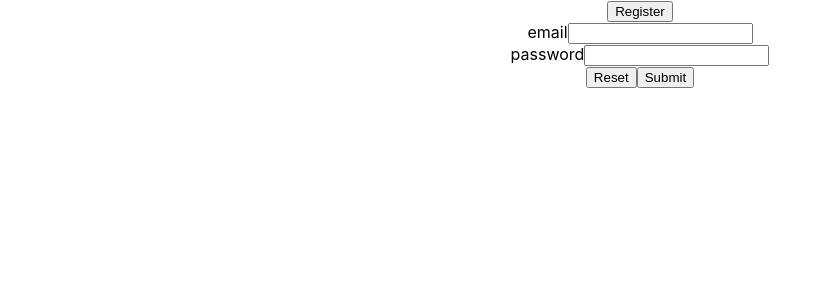
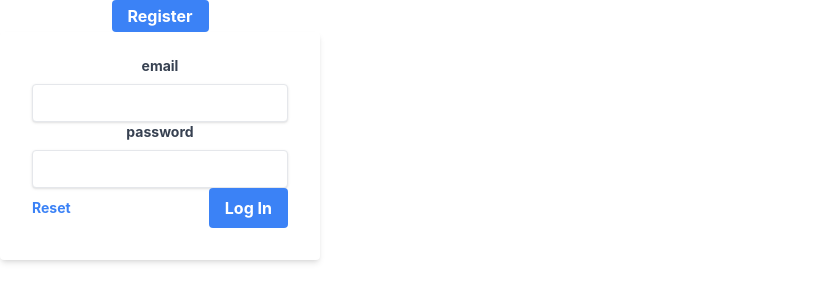
Before and after one commit to KopczewskiMichal/tinder, a React (Create React App) app in the folder front-side/: page / in a window 1280 px wide. Shown: the top 302 px of the page, without its empty margins (0-830 px from the left). Built offline with nearby package versions, Linux system fonts and the light colour scheme.

Commit message:
Tailwind i styl do ekranu logowania

```diff
--- a/front-side/package.json
+++ b/front-side/package.json
@@ -40,5 +40,8 @@
       "last 1 safari version"
     ]
   },
-  "packageManager": "yarn@4.0.2"
+  "packageManager": "yarn@4.0.2",
+  "devDependencies": {
+    "tailwindcss": "^3.4.1"
+  }
 }
--- a/front-side/src/components/Login/FormInput.jsx
+++ b/front-side/src/components/Login/FormInput.jsx
@@ -6,14 +6,18 @@ export default function FormInput ({name, type}) {
 
   return (
     <div>
-      <label htmlFor={name}>{name}</label>
+      <label htmlFor={name}
+      className='block text-gray-700 text-sm font-bold mb-2'
+      >{name}</label>
       <input
+          className='shadow appearance-none border rounded w-full py-2 px-3 text-gray-700 leading-tight focus:outline-none focus:shadow-outline'
           id={name}
           type={type}
           {...formik.getFieldProps(name)}
       />
       {formik.touched[name] && formik.errors[name] ? (
-          <div>{formik.errors[name]}</div>
+          <div className='text-red-500 text-xs italic'
+          >{formik.errors[name]}</div>
       ) : null}
     </div>
   )
--- a/front-side/src/components/Login/LoginDataForm.jsx
+++ b/front-side/src/components/Login/LoginDataForm.jsx
@@ -46,11 +46,19 @@ export default function LoginDataForm () {
 
   return (
     <FormikContext.Provider value={formik}>
-      <form onSubmit={formik.handleSubmit}>
+      <form onSubmit={formik.handleSubmit}
+      className="bg-white shadow-md rounded px-8 pt-6 pb-8 mb-4"
+      >
         <FormInput name="email" type="email"/>
         <FormInput name="password" type="password"/>
-        <button type="reset">Reset</button>
-        <button type="submit">Submit</button>
+        <div
+        className="flex items-center justify-between">
+        <button type="reset"
+        className="inline-block align-baseline font-bold text-sm text-blue-500 hover:text-blue-800">Reset</button>
+        <button type="submit"
+        className="bg-blue-500 hover:bg-blue-700 text-white font-bold py-2 px-4 rounded focus:outline-none focus:shadow-outline"
+        >Log In</button>
+        </div>
       </form>
     </FormikContext.Provider>
   )
--- a/front-side/src/components/Login/LoginPage.jsx
+++ b/front-side/src/components/Login/LoginPage.jsx
@@ -12,8 +12,10 @@ export default function LoginPage () {
   }
 
   return (
-    <div>
+    <div
+    className="w-full max-w-xs">
       <button
+      className="bg-blue-500 hover:bg-blue-700 text-white font-bold py-1 px-4 rounded"
       onClick={()=> goToRegisterPage()}
       >Register</button>
       <LoginDataForm />
--- a/front-side/src/index.css
+++ b/front-side/src/index.css
@@ -1,3 +1,8 @@
+@tailwind base;
+@tailwind components;
+@tailwind utilities;
+
+
 body {
   margin: 0;
   font-family: -apple-system, BlinkMacSystemFont, 'Segoe UI', 'Roboto', 'Oxygen',
--- /dev/null
+++ b/front-side/tailwind.config.js
@@ -0,0 +1,10 @@
+/** @type {import('tailwindcss').Config} */
+module.exports = {
+  content: [
+    "./src/**/*.{js,jsx,ts,tsx}",
+  ],
+  theme: {
+    extend: {},
+  },
+  plugins: [],
+}
```
Also changed, not shown: 2 other files (tests, documents, lock files or other folders).
